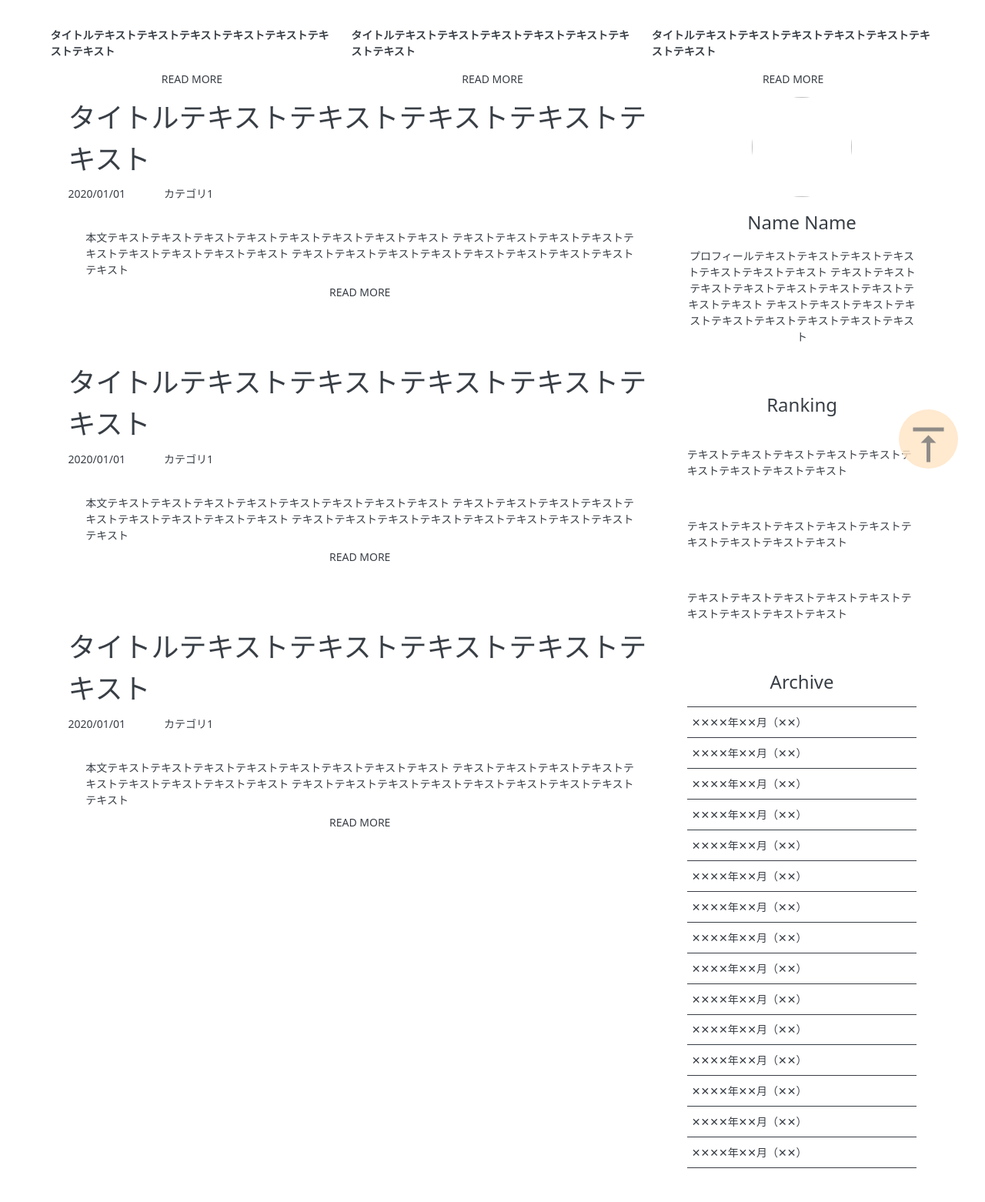
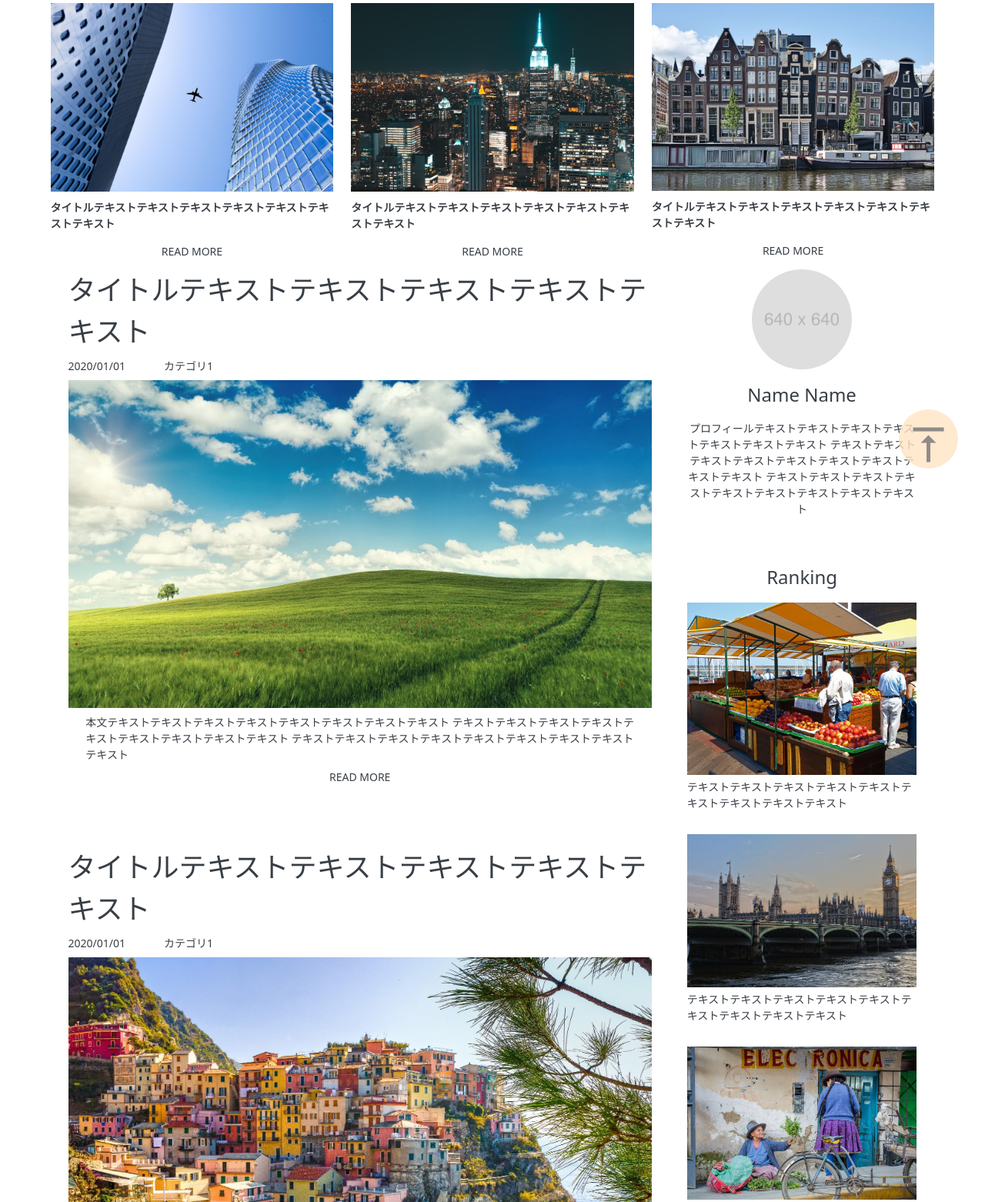
Before and after one commit to mieeohoo/blog-site, a plain HTML site: page index.html in a window 1280 px wide. Shown: the part 158-1720 px from the top of the page at 77% size. Drawn offline with Linux system fonts and the light colour scheme.

Commit message:
Update index.html

```diff
--- a/index.html
+++ b/index.html
@@ -7,7 +7,7 @@
   <meta name="viewport" content="width=device-width, initial-scale=1.0">
   <title>Travel Blog</title>
   <link href="https://fonts.googleapis.com/icon?family=Material+Icons" rel="stylesheet">
-  <link rel="icon" href="images/favicon.ico">
+  <link rel="icon" href="favicon.ico">
   <link rel="stylesheet" href="reset.css">
   <link rel="stylesheet" href="style.css">
   <link rel="stylesheet" href="sp.css">
@@ -34,7 +34,7 @@
     <!-- main-pickup------------------------------------------ -->
     <section id="pickup" class="wrapper flex">
       <article class="pickup-article">
-        <img src="images/travel1.jpg" alt="">
+        <img src="travel1.jpg" alt="">
         <p class="pickup-p">
           タイトルテキストテキストテキストテキストテキストテキストテキスト
         </p>
@@ -44,7 +44,7 @@
       </article>
 
       <article class="pickup-article">
-        <img src="images/travel2.jpg" alt="">
+        <img src="travel2.jpg" alt="">
         <p class="pickup-p">
           タイトルテキストテキストテキストテキストテキストテキストテキスト
         </p>
@@ -54,7 +54,7 @@
       </article>
 
       <article class="pickup-article">
-        <img src="images/travel3.jpg" alt="">
+        <img src="travel3.jpg" alt="">
         <p class="pickup-p">
           タイトルテキストテキストテキストテキストテキストテキストテキスト
         </p>
@@ -75,7 +75,7 @@
             <dt>2020/01/01</dt>
             <dd>カテゴリ1</dd>
           </dl>
-          <img src="images/travel4.jpg" alt="">
+          <img src="travel4.jpg" alt="">
           <p class="blog-p">
             本文テキストテキストテキストテキストテキストテキストテキストテキスト テキストテキストテキストテキストテキストテキストテキストテキストテキスト テキストテキストテキストテキストテキストテキストテキストテキストテキスト
           </p>
@@ -92,7 +92,7 @@
             <dt>2020/01/01</dt>
             <dd>カテゴリ1</dd>
           </dl>
-          <img src="images/travel5.jpg" alt="">
+          <img src="travel5.jpg" alt="">
           <p class="blog-p">
             本文テキストテキストテキストテキストテキストテキストテキストテキスト テキストテキストテキストテキストテキストテキストテキストテキストテキスト テキストテキストテキストテキストテキストテキストテキストテキストテキスト
           </p>
@@ -109,7 +109,7 @@
             <dt>2020/01/01</dt>
             <dd>カテゴリ1</dd>
           </dl>
-          <img src="images/travel6.jpg" alt="">
+          <img src="travel6.jpg" alt="">
           <p class="blog-p">
             本文テキストテキストテキストテキストテキストテキストテキストテキスト テキストテキストテキストテキストテキストテキストテキストテキストテキスト テキストテキストテキストテキストテキストテキストテキストテキストテキスト
           </p>
@@ -121,7 +121,7 @@
       <!-- main-side------------------- -->
       <aside id="side">
         <section id="profile">
-          <img src="images/author.jpg" alt="">
+          <img src="author.jpg" alt="">
           <h3>Name Name</h3>
           <p>
             プロフィールテキストテキストテキストテキストテキストテキストテキスト テキストテキストテキストテキストテキストテキストテキストテキストテキスト テキストテキストテキストテキストテキストテキストテキストテキストテキスト
@@ -130,17 +130,17 @@
 
         <section id="ranking">
           <h3>Ranking</h3>
-          <img src="images/travel7.jpg" alt="">
+          <img src="travel7.jpg" alt="">
           <p class="ranking-p">
             テキストテキストテキストテキストテキストテキストテキストテキストテキスト
           </p>
 
-          <img src="images/travel8.jpg" alt="">
+          <img src="travel8.jpg" alt="">
           <p class="ranking-p">
             テキストテキストテキストテキストテキストテキストテキストテキストテキスト
           </p>
 
-          <img src="images/travel9.jpg" alt="">
+          <img src="travel9.jpg" alt="">
           <p class="ranking-p">
             テキストテキストテキストテキストテキストテキストテキストテキストテキスト
           </p>
@@ -202,7 +202,7 @@
       <div class="footer-twitter">
         <h3>Twitter</h3>
         <!-- twitter埋込 -->
-        <img src="images/blank_320×320.jpg" alt="">
+        <img src="blank_320×320.jpg" alt="">
       </div>
     </div>
     <!-- copyright---------------------------- -->
```
